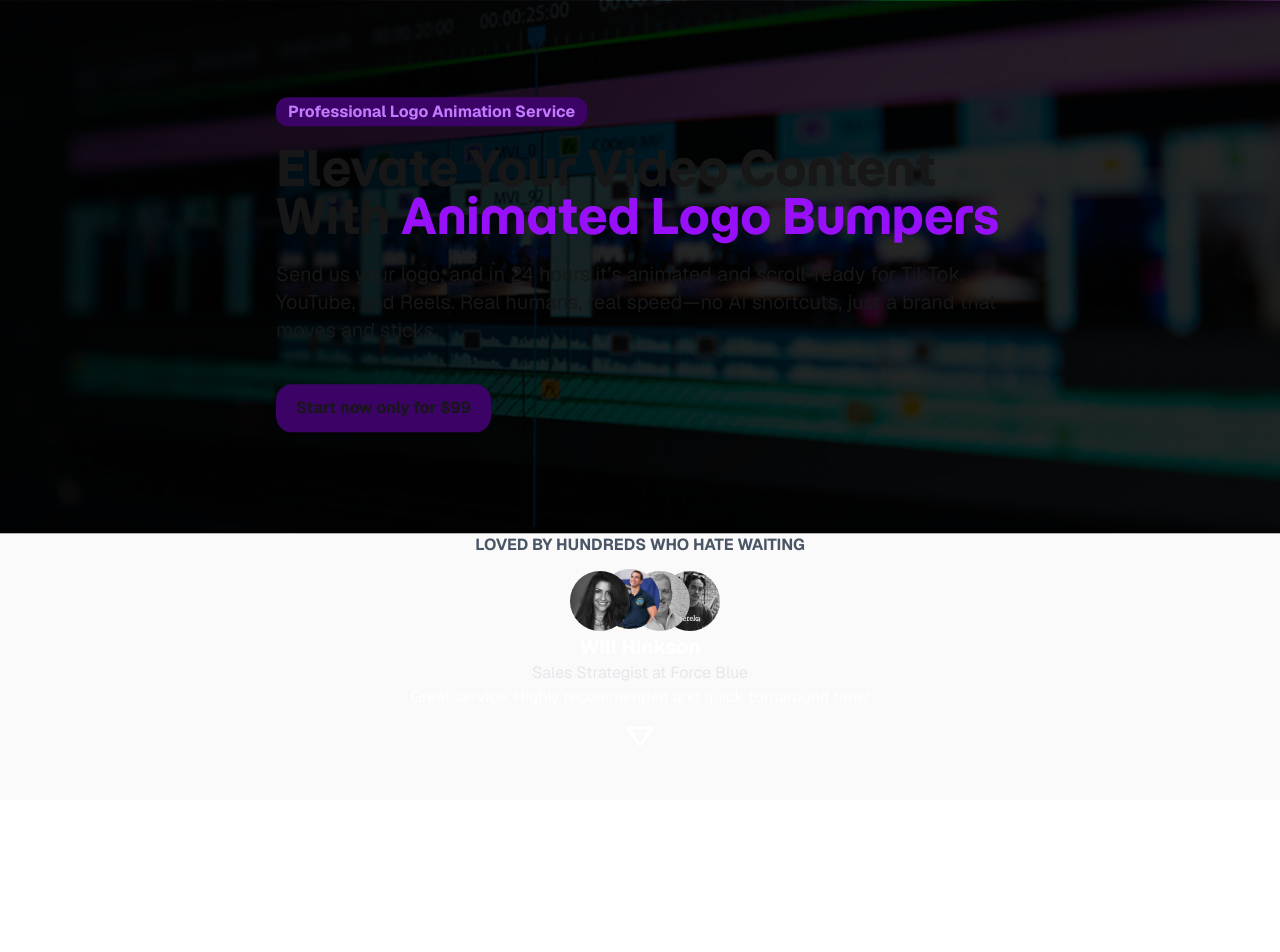
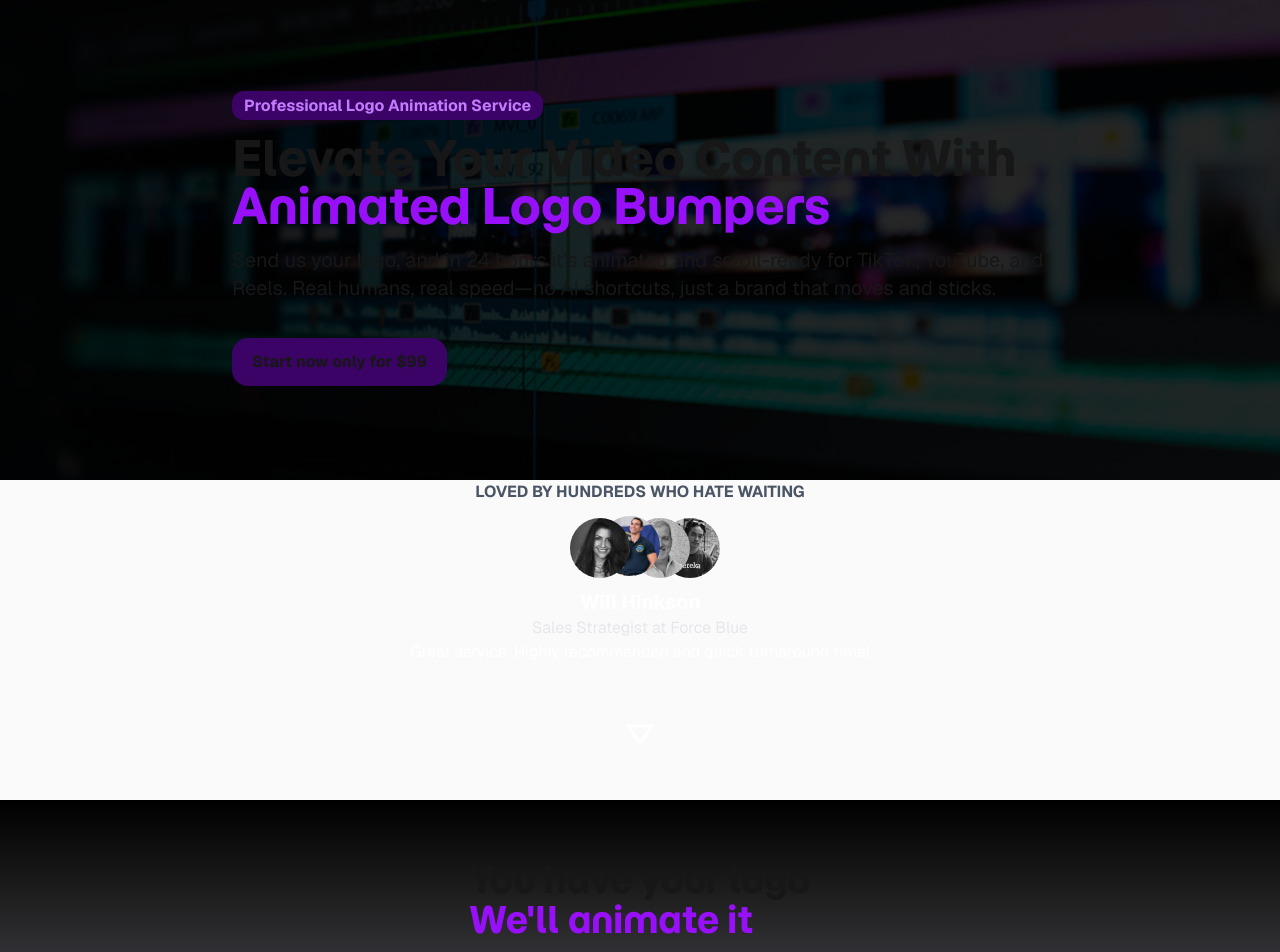
Before and after one commit to MakoVoltron/video-bumper-factory, a Next.js app: page / in a window 1280 px wide. Shown: the top 952 px of the page. Before the commit the page ends 800 px from the top, so only its background shows below. Built offline with nearby package versions, Linux system fonts and the light colour scheme.

Commit message:
CSS fixes - Section component - Section title - fadeInView hook

```diff
--- a/app/globals.css
+++ b/app/globals.css
@@ -1,4 +1,8 @@
 @import "tailwindcss";
+
+html {
+  scroll-behavior: smooth;
+}
 
 :root {
   --background: #ffffff;
--- /dev/null
+++ b/app/hooks/useInView.ts
@@ -0,0 +1,26 @@
+import { useEffect, useRef, useState } from "react";
+
+export const useInView = (options?: IntersectionObserverInit) => {
+  const ref = useRef<HTMLDivElement | null>(null);
+  const [isVisible, setIsVisible] = useState(false);
+
+  useEffect(() => {
+    const element = ref.current;
+    if (!element) return;
+
+    const observer = new IntersectionObserver(
+      ([entry]) => {
+        if (entry.isIntersecting) {
+          setIsVisible(true);
+          observer.unobserve(entry.target); // triggers only once
+        }
+      },
+      { threshold: 0.4, ...options }
+    );
+
+    observer.observe(element);
+    return () => observer.disconnect();
+  }, [options]);
+
+  return { ref, isVisible };
+};
--- a/app/layout.tsx
+++ b/app/layout.tsx
@@ -33,8 +33,10 @@ export default function RootLayout({
       <body
         className={`${geistSans.variable} ${geistMono.variable} ${headlineFont.variable} antialiased`}
       >
-        <div className="flex min-h-screen justify-center bg-zinc-50 font-sans dark:bg-black">
-          <main className="flex w-full flex-col items-center ">{children}</main>
+        <div className="flex flex-col min-h-screen justify-center bg-zinc-50 font-sans dark:bg-black ">
+          {/* <main className="flex w-full flex-col items-center">
+            </main> */}
+          {children}
         </div>
       </body>
     </html>
--- a/app/page.tsx
+++ b/app/page.tsx
@@ -1,13 +1,27 @@
 import Hero from "@/components/Hero";
+import SectionTitle from "@/components/SectionTitle";
 import SocialProofBanner from "@/components/SocialProofBanner";
+import Section from "@/components/util/Section";
 import ArrowIconTriangle from "@/icons/ArrowIconTriangle";
 
 export default function Home() {
   return (
     <>
-      <Hero />
-      <SocialProofBanner />
-      <ArrowIconTriangle className="text-white h-8 w-8 animate-bounce" />
+      <Section>
+        <Hero />
+        <SocialProofBanner />
+        <ArrowIconTriangle
+          className="text-white h-8 w-8 animate-bounce hover:text-purple-600 cursor-pointer"
+          target="1"
+        />
+      </Section>
+
+      <Section
+        id="1"
+        className="bg-linear-to-b from-black via-purple-950/50 to-black"
+      >
+        <SectionTitle />
+      </Section>
     </>
   );
 }
--- a/components/Hero.tsx
+++ b/components/Hero.tsx
@@ -1,11 +1,10 @@
-"use client";
-
 import Image from "next/image";
 import hero from "@/public/images/hero.jpg";
 
 const Hero = () => {
   return (
-    <div className="relative w-full h-2/3 flex items-center">
+    <section className="relative w-full h-3/5  bg-green-100 flex items-center justify-center">
+      {/* Background image */}
       <Image
         src={hero}
         alt="hero image background"
@@ -14,8 +13,12 @@ const Hero = () => {
         loading="eager"
         placeholder="blur"
       />
-      <div className="absolute bg-black/85 w-full h-full top-1/2 left-1/2 transform -translate-x-1/2 -translate-y-1/2 flex items-center ">
-        <div className="flex flex-col space-y-5 w-3xl p-5 m-auto">
+      {/* Overlay */}
+      <div className="absolute inset-0 bg-black/85" />
+
+      {/* Content */}
+      <div className="relative ">
+        <div className="flex flex-col space-y-4 w-4xl m-auto p-10 ">
           <div>
             <p className="font-bold bg-purple-950  text-purple-400 inline py-1 px-3 rounded-xl">
               Professional Logo Animation Service
@@ -42,7 +45,7 @@ const Hero = () => {
           </div>
         </div>
       </div>
-    </div>
+    </section>
   );
 };
 
--- /dev/null
+++ b/components/SectionTitle.tsx
@@ -0,0 +1,26 @@
+"use client";
+
+import { useInView } from "@/app/hooks/useInView";
+
+const SectionTitle = () => {
+  const { ref, isVisible } = useInView();
+
+  return (
+    <div className="my-15">
+      <h2 className="font-headline text-4xl whitespace-pre-line">
+        You have your logo
+        <br />
+        <span
+          ref={ref}
+          className={`text-purple-600 transition duration-3000 ease-out ${
+            isVisible ? "opacity-100 translate-y-0" : "opacity-0 translate-y-6"
+          } `}
+        >
+          We&apos;ll animate it
+        </span>
+      </h2>
+    </div>
+  );
+};
+
+export default SectionTitle;
--- a/components/SocialProofBanner.tsx
+++ b/components/SocialProofBanner.tsx
@@ -52,7 +52,7 @@ const Testimonial = ({ name, title, company, text }: TestimonialProps) => (
     <p className="text-gray-200">
       {title} {company && "at"} {company}
     </p>
-    <p className="text-center">{text}</p>
+    <p className="text-center h-18">{text}</p>
   </div>
 );
 
@@ -78,13 +78,13 @@ const SocialProofBanner = () => {
   }, [paused]);
 
   return (
-    <div className="text-white w-full flex flex-col justify-center items-center max-w-2xl gap-3 mb-3">
+    <div className="text-white flex flex-col justify-center items-center max-w-2xl gap-3 mb-3">
       <div className="font-bold uppercase text-gray-600">
         Loved by hundreds who hate waiting
       </div>
       <div>
         <div
-          className={`flex justify-center items-center h-16
+          className={`flex justify-center items-center h-16 mb-2
           }`}
           style={{ transform: `translateX(${-10 * data.length}px)` }}
         >
--- /dev/null
+++ b/components/util/Section.tsx
@@ -0,0 +1,20 @@
+import { ReactNode } from "react";
+
+type SectionProps = {
+  children: ReactNode;
+  id?: string;
+  className?: string;
+};
+
+const Section = ({ children, id, className }: SectionProps) => {
+  return (
+    <div
+      id={id}
+      className={`flex flex-col h-screen w-full items-center ${className}`}
+    >
+      {children}
+    </div>
+  );
+};
+
+export default Section;
--- a/icons/ArrowIconTriangle.tsx
+++ b/icons/ArrowIconTriangle.tsx
@@ -1,5 +1,12 @@
-const ArrowIconTriangle = ({ className }: { className: string }) => {
+const ArrowIconTriangle = ({
+  className,
+  target,
+}: {
+  className: string;
+  target?: string;
+}) => {
   return (
+    <a href={`${target ? `#${target}` : null}`}>
       <svg
         fill="currentColor"
         width="24px"
@@ -10,6 +17,7 @@ const ArrowIconTriangle = ({ className }: { className: string }) => {
       >
         <path d="M21.886 5.536A1.002 1.002 0 0 0 21 5H3a1.002 1.002 0 0 0-.822 1.569l9 13a.998.998 0 0 0 1.644 0l9-13a.998.998 0 0 0 .064-1.033zM12 17.243 4.908 7h14.184L12 17.243z" />
       </svg>
+    </a>
   );
 };
 
```
Lines whose indentation alone changed are shown as unchanged.
